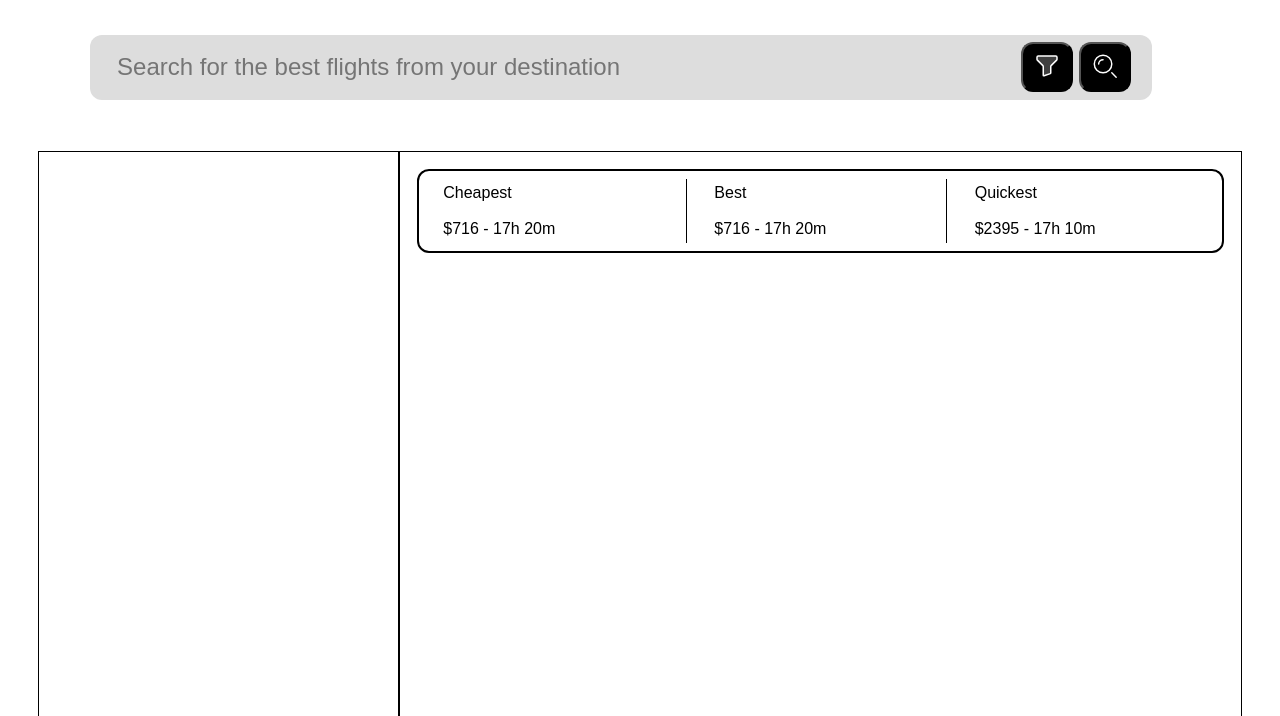
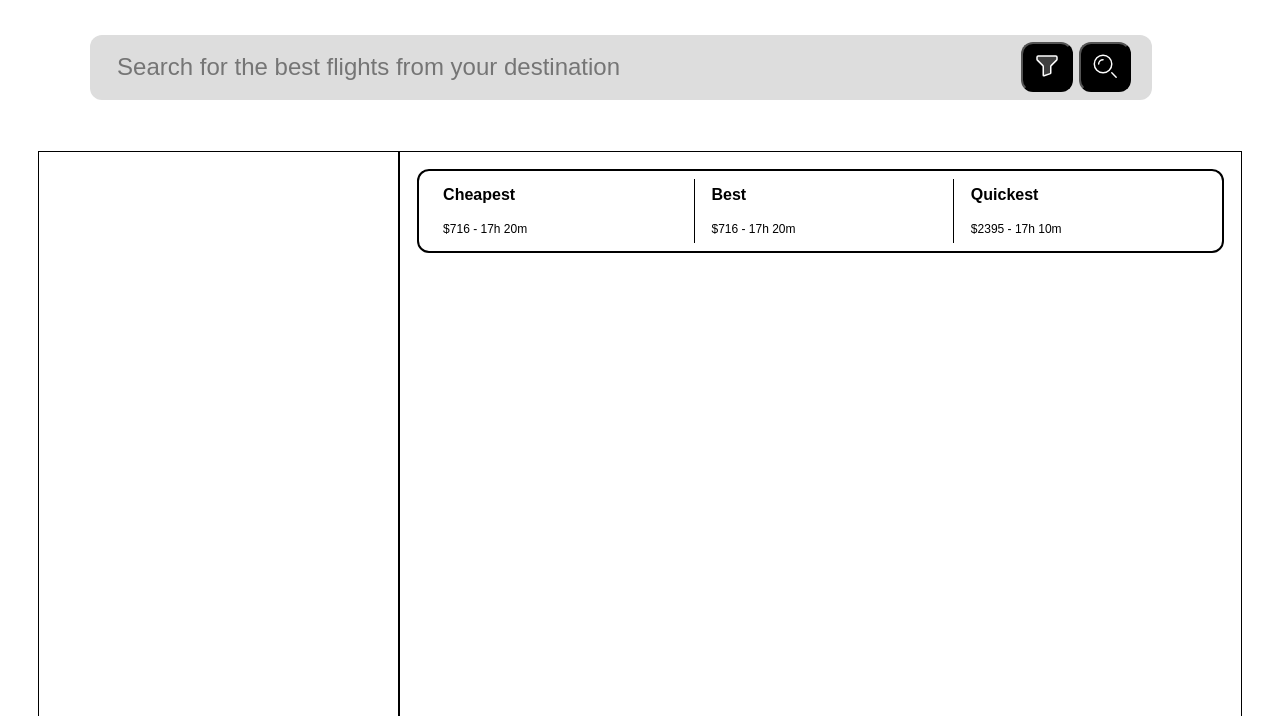
Before and after one commit to JCLthatlittlerat/Overseas-Travel, a plain HTML site: page flightBooking.html in a window 1280 px wide. Shown: the part 84-800 px from the top of the page. Drawn offline with Linux system fonts and the light colour scheme.

Commit message:
finishing of the priceRange styling

```diff
--- a/flightBooking.html
+++ b/flightBooking.html
@@ -58,17 +58,26 @@
         <div class="filters"></div>
         <div class="details">
             <div class="priceRange">
+                <div class="cheapestContainer">
                     <div class="cheapest">
                         <span class="priceRangeTitle">Cheapest</span><br>
                         <span class="priceRangePrice">$716 - 17h 20m </span>
                     </div>
+
+                </div>
+                <div class="bestContainer">
                     <div class="best">
                         <span class="priceRangeTitle">Best</span><br>
                         <span class="priceRangePrice">$716 - 17h 20m </span>
                     </div>
+
+                </div>
+                <div class="quickestContainer">
                     <div class="quickest">
                         <span class="priceRangeTitle">Quickest</span><br>
                         <span class="priceRangePrice">$2395 - 17h 10m</span>
+                    </div>
+
                 </div>
             </div>
 
--- a/styles/flightBooking.css
+++ b/styles/flightBooking.css
@@ -162,6 +162,7 @@
 
 }
 /* ===================================================================================================== */
+
 .priceRange{
     border: 2px black solid;
     padding: 1% 1%;
@@ -170,33 +171,79 @@
     border-radius: 12px;
     /* justify-content: space-evenly; */
 }
+.cheapestContainer{
+    height: 64px;
+    width: 33%;
+    border-right: 1px black solid;
+    margin-left: 1%;
+}
 .cheapest{
     height: 64px;
-    width: 33%;
+    width: 97%;
   display: flex;
   flex-direction: column;
   justify-content: center;
   /* align-items: center; */
-  border-right: 1px black solid;
-  padding: 2%;
+  /* border-right: 1px black solid; */
+  padding: 3%;
+  border-radius: 6px;
+
+}
+.cheapest:hover{
+    background-color: #eee;
+    cursor: pointer;
+}
+
+.bestContainer{
+    height: 64px;
+    width: 33%;
+    border-right: 1px black solid;
 }
 .best{
     height: 64px;
-    width: 33%;
+    width: 94%;
   display: flex;
   flex-direction: column;
   justify-content: center;
   /* align-items: center; */
+    border-radius: 6px;
+    padding: 2% 3.5%;
+    margin-left: 3%;
+}
+.best:hover{
+    background-color: #eee;
+    cursor: pointer;
 
-    padding: 2% 3.5%;
+}
+
+.quickestContainer{
+    height: 64px;
+    width: 33%;
+
 }
 .quickest{
     height: 64px;
-    width: 33%;
+    width: 97%;
   display: flex;
   flex-direction: column;
   justify-content: center;
   /* align-items: center; */
-  border-left: 1px black solid;
   padding: 2% 3.5%;
+  border-radius: 6px;
+  margin-left: 3%;
 }
+.quickest:hover{
+    background-color: #eee;
+    cursor: pointer;
+
+}
+
+.priceRangeTitle{
+    font-weight: bold;
+    font-family: "Poppins", sans-serif;
+}
+.priceRangePrice{
+    font-size: 12px;
+    font-family: "Poppins", sans-serif;
+
+}
```
Lines whose indentation alone changed are shown as unchanged.
